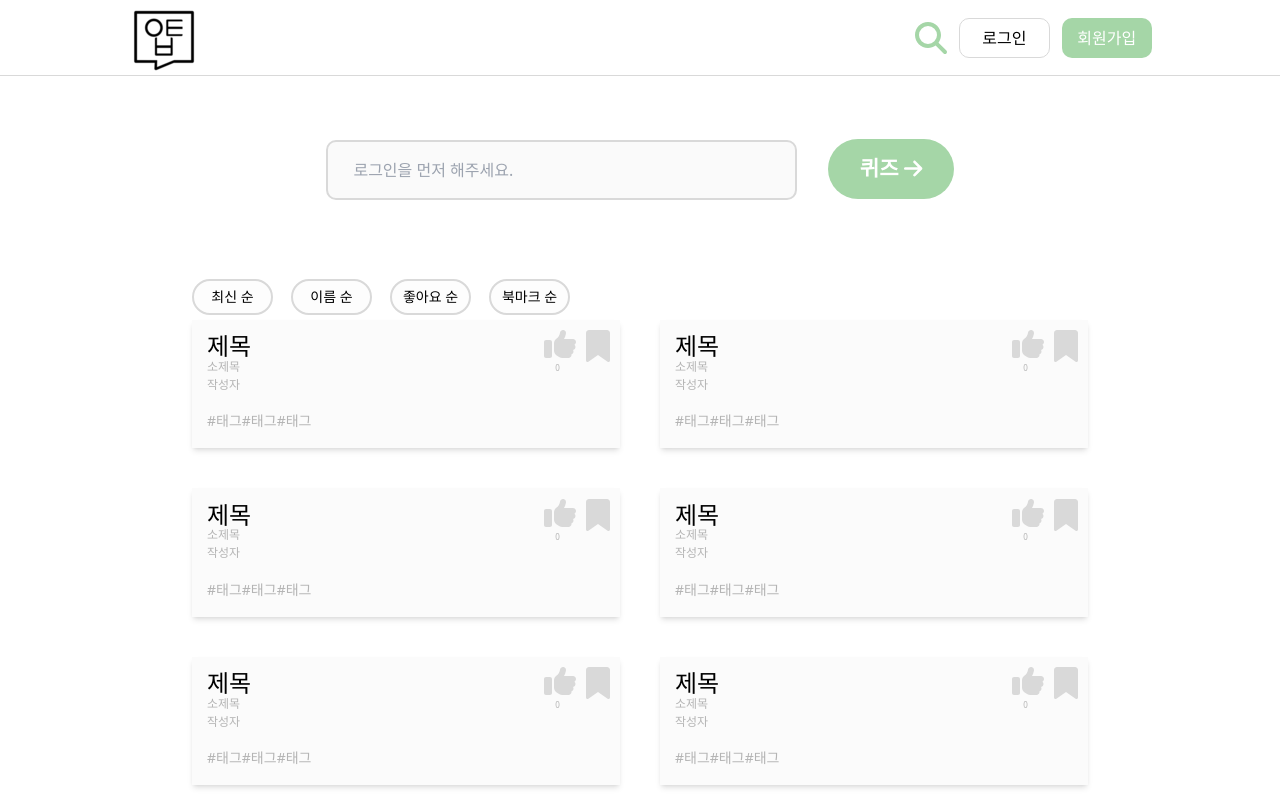
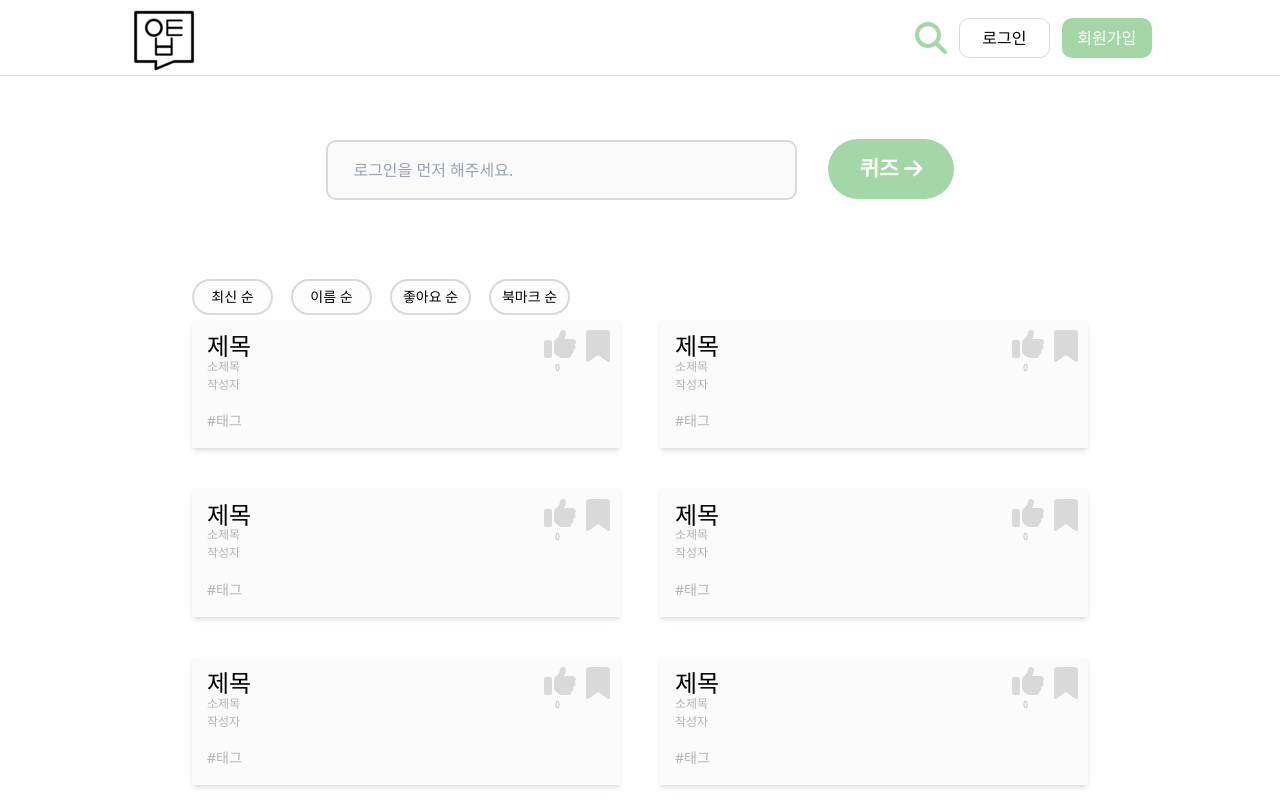
Before and after one commit to 1two13/intervook, a React (Create React App) app: page / in a window 1280 px wide. Shown: the top 800 px of the page. Built offline with nearby package versions, Linux system fonts and the light colour scheme.

Commit message:
refactor: #태그 1개만 화면에 보여질 수 있도록 수정

```diff
--- a/src/components/main/WritingCard.tsx
+++ b/src/components/main/WritingCard.tsx
@@ -28,11 +28,7 @@ function WritingCard() {
           <div className="mt-[-2%]">소제목</div>
           <div className="">작성자</div>
 
-          <div className="flex my-[5%] text-[14px]">
-            <div>#태그</div>
-            <div>#태그</div>
-            <div>#태그</div>
-          </div>
+          <div className="flex my-[5%] text-[14px]">#태그</div>
         </div>
       </div>
 
--- a/src/pages/CardPage.tsx
+++ b/src/pages/CardPage.tsx
@@ -10,7 +10,8 @@ function CardPage() {
         <div className="w-[100%] h-[55px] justify-center outline-0 text-[28px] bg-lightGray/5 border-b-[1px] border-lightGray">
           제목
         </div>
-        <div className="text-right text-deepGray">#태그 #태그 #태그</div>
+        {/* writingPage에서 선택한 #프론트 또는 #백 태그 */}
+        <div className="text-right text-deepGray">#태그</div>
       </div>
 
       <div className="h-[100vh] mb-[1%]">작성된 글...</div>
```
